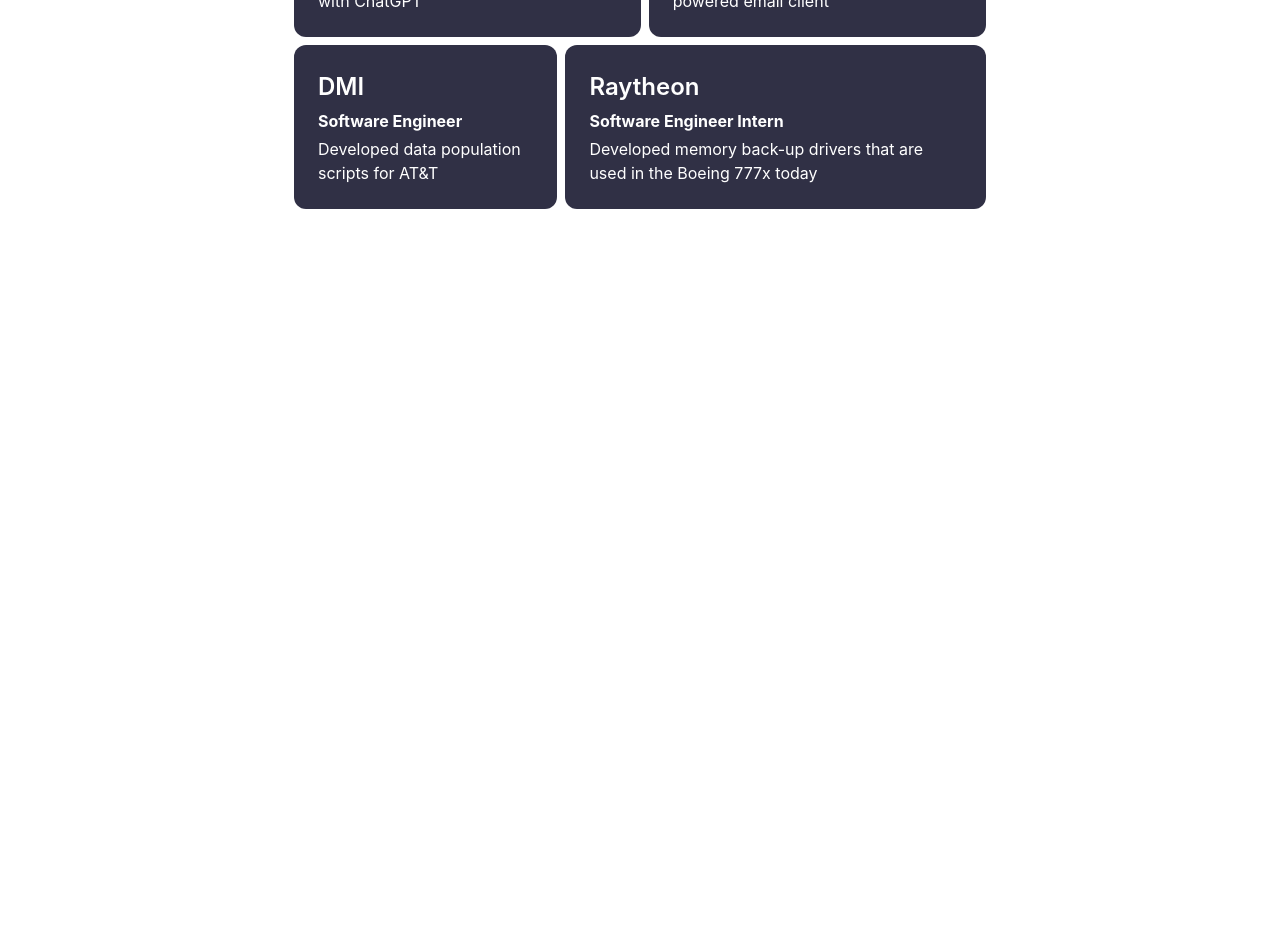
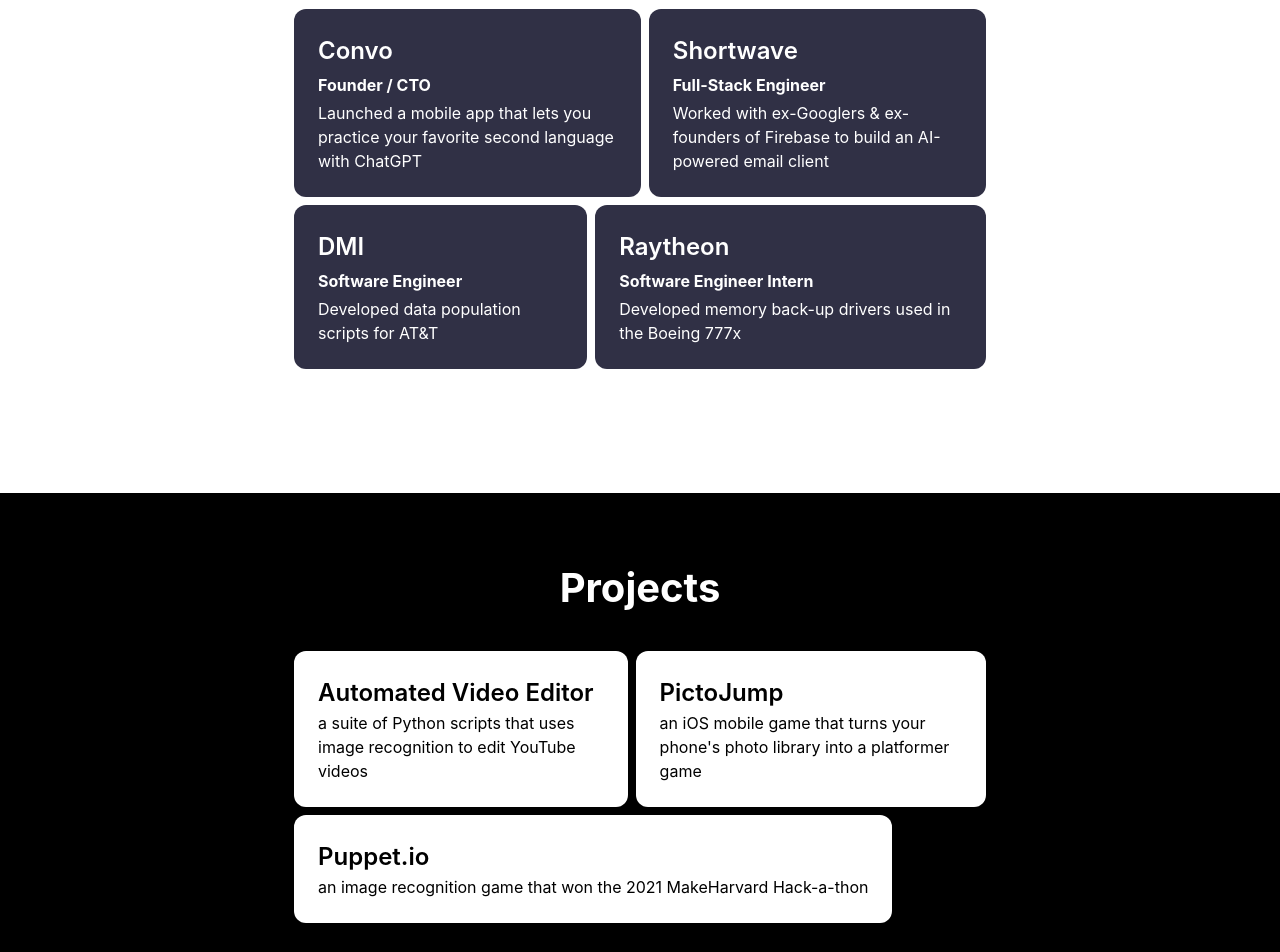
Before and after one commit to erictu22/erictu22.github.io, a React (Create React App) app: page /#/ in a window 1280 px wide. Shown: the part 740-1692 px from the top of the page. Before the commit the page ends 1033 px from the top, so only its background shows below. Built offline with nearby package versions, Linux system fonts and the light colour scheme.

Commit message:
Adds Projects section

```diff
--- a/src/components/flex.tsx
+++ b/src/components/flex.tsx
@@ -1,11 +1,18 @@
 import styled from "styled-components";
 
-export const FlexColumn = styled.div`
+interface FlexProps {
+    readonly wrap? : boolean;
+}
+
+export const FlexColumn = styled.div<FlexProps>`
     display: flex;
     flex-direction: column;
+    flex-wrap: ${({wrap}) => wrap ? 'wrap' : undefined};
+
 `
 
-export const FlexRow = styled.div`
+export const FlexRow = styled.div<FlexProps>`
     display: flex;
     flex-direction: row;
+    flex-wrap: ${({wrap}) => wrap ? 'wrap' : undefined};
 `
--- a/src/pages/Home.tsx
+++ b/src/pages/Home.tsx
@@ -10,12 +10,13 @@
     <div className="App">
       <HeaderSection />
       <ExperienceSection />
+      <ProjectSection/>
     </div>
   );
 }
 
 const HeaderSection = () => {
-  const headerSpacing = 80;
+  const headerSpacing = 120;
   const isMobileLayout = useIsMobileLayout();
 
   return (
@@ -59,13 +60,14 @@
 };
 
 const ExperienceSection = () => {
-  const spacing = 80;
+  const spacing = 120;
   const cardTheme: Theme = "dark";
+  const isMobileLayout = useIsMobileLayout();
   return (
     <SectionWrapper background="white" color="black" spacing={spacing}>
       <H2>Experience</H2>
-      <FlexColumn style={{ width: 700 }}>
-        <FlexRow style={{ marginTop: spacing / 2 }}>
+      <FlexColumn style={{ width: isMobileLayout ? undefined : 700 }}>
+        <FlexRow style={{ marginTop: spacing / 2 }} wrap={isMobileLayout}>
           <Card theme={cardTheme}>
             <H3 align="start">Convo</H3>
             <P align="start" bold style={{ marginTop: 4, marginBottom: 4 }}>
@@ -87,7 +89,7 @@
             </P>
           </Card>
         </FlexRow>
-        <FlexRow>
+        <FlexRow wrap={isMobileLayout}>
         <Card theme={cardTheme}>
             <H3 align="start">DMI</H3>
             <P align="start" bold style={{ marginTop: 4, marginBottom: 4 }}>
@@ -103,8 +105,43 @@
               Software Engineer Intern
             </P>
             <P align="start">
-              Developed memory back-up drivers that are used in the Boeing 777x
-              today
+              Developed memory back-up drivers used in the Boeing 777x
+            </P>
+          </Card>
+        </FlexRow>
+      </FlexColumn>
+    </SectionWrapper>
+  );
+};
+
+const ProjectSection = () => {
+  const spacing = 70;
+  const cardTheme: Theme = "light";
+  const isMobileLayout = useIsMobileLayout();
+
+  return (
+    <SectionWrapper background="black" color="white" spacing={spacing}>
+      <H2>Projects</H2>
+      <FlexColumn style={{ width: isMobileLayout ? undefined : 700 }}>
+        <FlexRow style={{ marginTop: spacing / 2 , overflow: 'auto'}} wrap={isMobileLayout}>
+          <Card theme={cardTheme}>
+            <H3 align="start">Automated Video Editor</H3>
+            <P align="start">
+              a suite of Python scripts that uses image recognition to edit YouTube videos
+            </P>
+          </Card>
+          <Card theme={cardTheme}>
+            <H3 align="start">PictoJump</H3>
+            <P align="start">
+              an iOS mobile game that turns your phone's photo library into a platformer game
+            </P>
+          </Card>
+        </FlexRow>
+        <FlexRow wrap={isMobileLayout}>
+        <Card theme={cardTheme}>
+            <H3 align="start">Puppet.io</H3>
+            <P align="start">
+              an image recognition game that won the 2021 MakeHarvard Hack-a-thon
             </P>
           </Card>
         </FlexRow>
```
